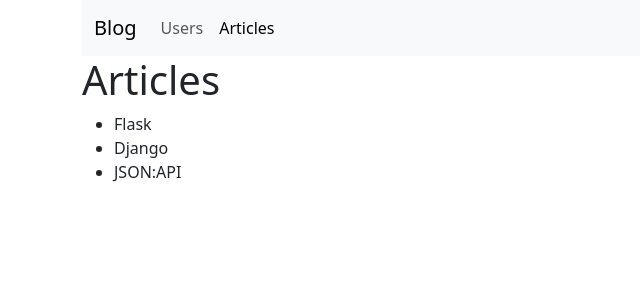
After one commit to VK-Vitaliy/BlogPlatform, a Flask app: page /articles/ in a window 1280 px wide. The commit adds this page. Shown: the top 300 px of the page, without its empty margins (0-640 px from the left). Run offline with Flask 3, Linux system fonts and the light colour scheme; some libraries are stand-ins or nearby versions.

Commit message:
add articles blueprint and template

```diff
--- a/blog/app.py
+++ b/blog/app.py
@@ -1,6 +1,7 @@
 from flask import Flask, render_template
 
 from blog.users.views import users_app
+from blog.articles.views import articles_app
 
 
 def create_app() -> Flask:
@@ -15,3 +16,4 @@ def create_app() -> Flask:
 
 def register_blueprints(app: Flask):
     app.register_blueprint(users_app)
+    app.register_blueprint(articles_app)
--- /dev/null
+++ b/blog/articles/views.py
@@ -0,0 +1,15 @@
+from flask import Blueprint, render_template
+
+articles_app = Blueprint(
+    name="articles_app",
+    import_name=__name__,
+    static_folder="../static",
+    url_prefix="/articles",
+)
+
+ARTICLES = ["Flask", "Django", "JSON:API"]
+
+
+@articles_app.route("/", endpoint="list")
+def articles_list():
+    return render_template("articles/list.html", articles=ARTICLES)
--- /dev/null
+++ b/blog/templates/articles/list.html
@@ -0,0 +1,17 @@
+{% extends 'base.html' %}
+{% block title %}
+Articles list
+{% endblock %}
+
+{% block body %}
+<h1>Articles</h1>
+<div>
+    <ul>
+        {% for title in articles %}
+        <li>
+            {{ title }}
+        </li>
+        {% endfor %}
+    </ul>
+</div>
+{% endblock %}
--- a/blog/templates/base.html
+++ b/blog/templates/base.html
@@ -14,16 +14,26 @@
     </title>
 </head>
 <body>
+
 <div class="container">
-    <nav class="navbar navbar-expand-lg navbar-light bg-light">
+    {# nav bar #}
+    <nav class="navbar navbar-expand-md navbar-light bg-light">
         <div class="container-fluid">
-
-            <div class="collapse navbar-collapse" id="navbarNav">
-                <ul class="navbar-nav">
-                    <li class="nav-item">
-                        <a class="nav-link" href="{{ url_for('users_app.list') }}">Authors</a>
-                    </li>
-                </ul>
+            <a class="navbar-brand" href="{{ url_for('index') }}">Blog</a>
+            <button class="navbar-toggler" type="button" data-bs-toggle="collapse"
+                    data-bs-target="#navbarNavAltMarkup" aria-controls="navbarNavAltMarkup"
+                    aria-expanded="false" aria-label="Toggle navigation">
+                <span class="navbar-toggler-icon"></span>
+            </button>
+            <div class="collapse navbar-collapse" id="navbarNavAltMarkup">
+                <div class="navbar-nav">
+                    {% for (endpoint, label) in [('users_app.list', 'Users'), ('articles_app.list', 'Articles')] %}
+                    <a href="{{ url_for(endpoint) }}"
+                       class="nav-link {% if request.endpoint == endpoint -%}active{%- endif %}">
+                        {{ label }}
+                    </a>
+                    {% endfor %}
+                </div>
             </div>
         </div>
     </nav>
@@ -32,5 +42,6 @@
     {% endblock %}
 </div>
 
+
 </body>
 </html>
--- a/blog/templates/users/details.html
+++ b/blog/templates/users/details.html
@@ -4,5 +4,5 @@ User {{ user_id }}
 {% endblock %}
 
 {% block body %}
-<h1>{{ user_name }}</h1>
+<h1>User: {{ user_name }}</h1>
 {% endblock %}
--- a/blog/templates/users/list.html
+++ b/blog/templates/users/list.html
@@ -4,6 +4,7 @@ Users list
 {% endblock %}
 
 {% block body %}
+<h1>Users</h1>
     <div>
         <ul>
             {% for users_id in users %}
```
Also changed, not shown: blog/articles/__init__.py (added).
